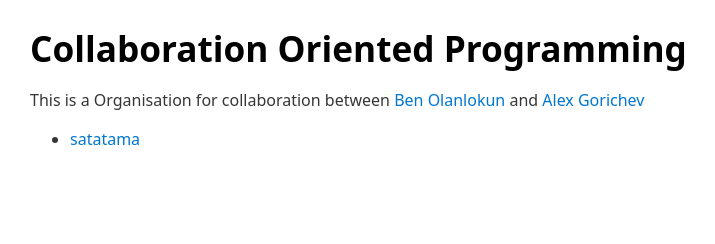
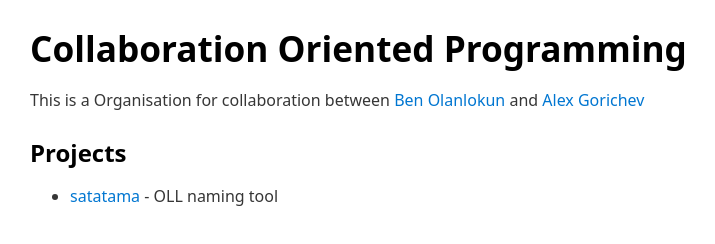
Before and after one commit to Collaboration-Oriented-Programming/collaboration-oriented-programming.github.io, a plain HTML site: page index.html in a window 1280 px wide. Shown: the whole page, without its empty margins (210-925 px from the left). Drawn offline with nearby package versions, Linux system fonts and the light colour scheme.

Commit message:
Improve Projects list

```diff
--- a/index.html
+++ b/index.html
@@ -14,8 +14,9 @@
 		<a href="https://github.com/Voklen">Alex Gorichev</a>
 	</p>
 
+	<h2>Projects</h2>
 	<ul>
-		<li><a href="/satatama/index.html">satatama</a></li>
+		<li><a href="/satatama/index.html">satatama</a> - OLL naming tool</li>
 	</ul>
 </body>
 
```
